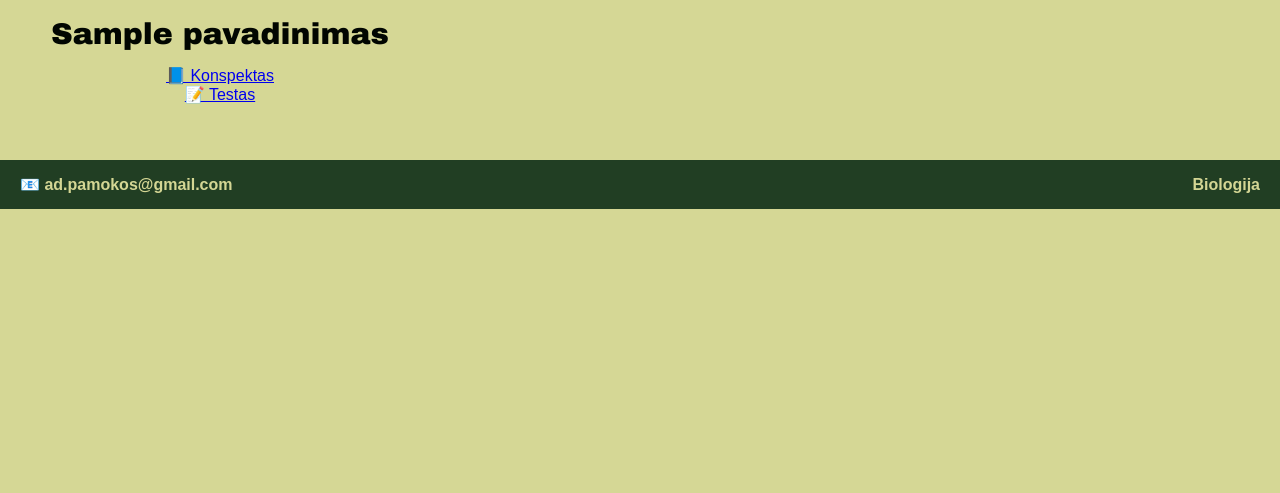
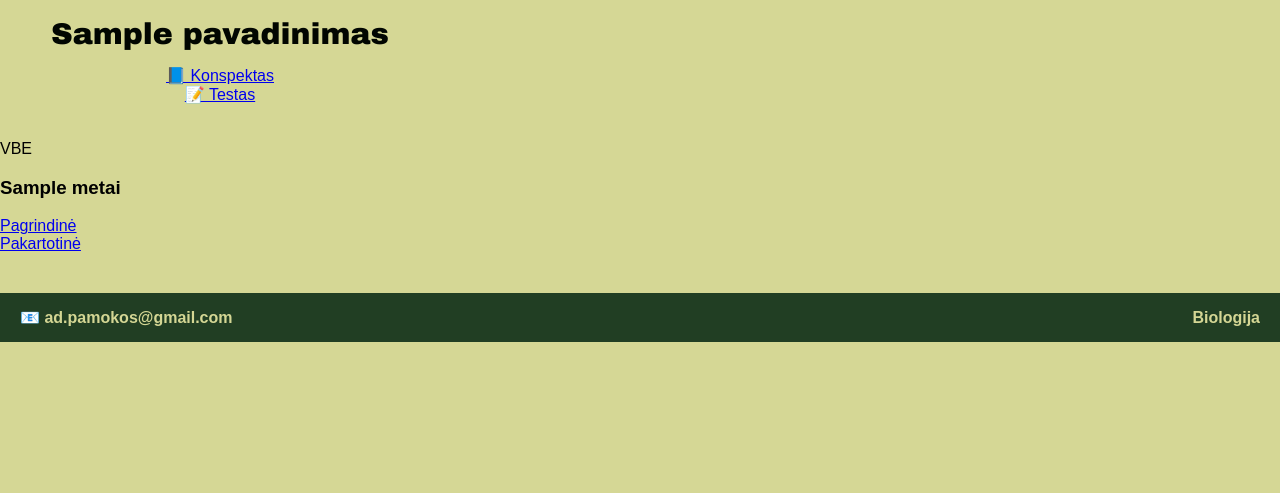
Before and after one commit to 1cete/adbiology, a Flask app: template templates/index.html in a window 1280 px wide. Shown: the part 269-762 px from the top of the page. Run offline with Flask 3, Linux system fonts and the light colour scheme; the template is opened without the code that fills it: most values are stand-ins (such as "Sample title", 1, 10 or a date in 2020).

Commit message:
pridetas vbe laukas

```diff
--- a/app.py
+++ b/app.py
@@ -30,11 +30,25 @@ def gauti_temus():
     # Rūšiuoja temas pagal pavadinimą
     return sorted(temos, key=lambda x: x['pavadinimas'])
 
+# Funkcija automatiškai surenka VBE metus iš pdf failų
+def gauti_vbe_metus():
+    pdf_folderis = 'static/pdf'
+    metai = set()
+
+    if os.path.exists(pdf_folderis):
+        for failas in os.listdir(pdf_folderis):
+            match = re.match(r"(\d{4})_(pagrindine|pakartotine)\.pdf", failas)
+            if match:
+                metai.add(int(match.group(1)))  # išsaugom metus kaip skaičių
+
+    return sorted(metai, reverse=True)  # nuo naujausių iki seniausių
+
 
 @app.route("/")
 def home():
     temos = gauti_temus()
-    return render_template("index.html", temos=temos)
+    vbe_metai = gauti_vbe_metus()
+    return render_template("index.html", temos=temos, vbe_metai=vbe_metai)
 
 
 if __name__ == "__main__":
--- a/templates/index.html
+++ b/templates/index.html
@@ -13,6 +13,7 @@
         <h1>AD PAMOKOS</h1>
         <ul>
           <li><a href="#temos">Temos</a></li>
+          <li><a href="#vbe">VBE</a></li>
         </ul>
     </nav>
 
@@ -30,6 +31,23 @@
         </div>
         {% endfor %}
     </div>
+
+    <!-- VBE -->
+     <div id="vbe">
+    <div class="vbe-header">VBE</div>
+    <div class="vbe-container">
+        {% for metai in vbe_metai %}
+        <div class="vbe-card">
+            <h3>{{ metai }}</h3>
+            <a href="{{ url_for('static', filename='pdf/' ~ metai ~ '_pagrindine.pdf') }}" target="_blank">Pagrindinė</a><br>
+            <a href="{{ url_for('static', filename='pdf/' ~ metai ~ '_pakartotine.pdf') }}" target="_blank">Pakartotinė</a>
+        </div>
+        {% endfor %}
+    </div>
+</div>
+
+
+
     <!-- Puslapio apačia -->
     <footer>
         <div class=""footer-left"> 📧 ad.pamokos@gmail.com </div>
```
Also changed, not shown: static/paveiksleliai/baltymų_sintezė.jpg (renamed from static/paveiksleliai/baltymu_sinteze.jpg), static/paveiksleliai/endokrininė_sistema.jpg (renamed from static/paveiksleliai/endokrinine_sistema.jpg), 16 other files.
